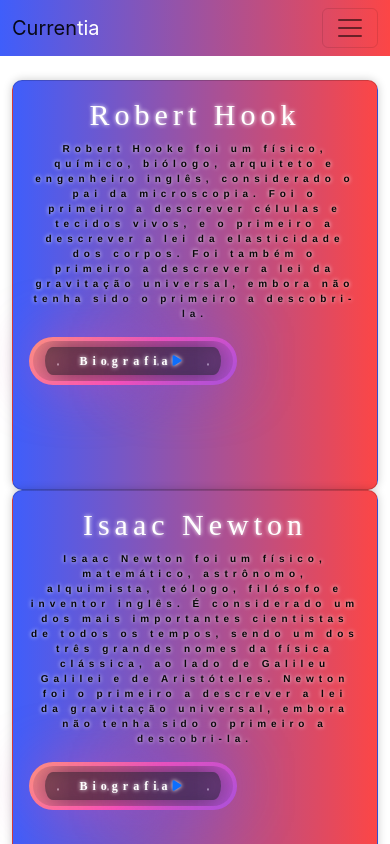
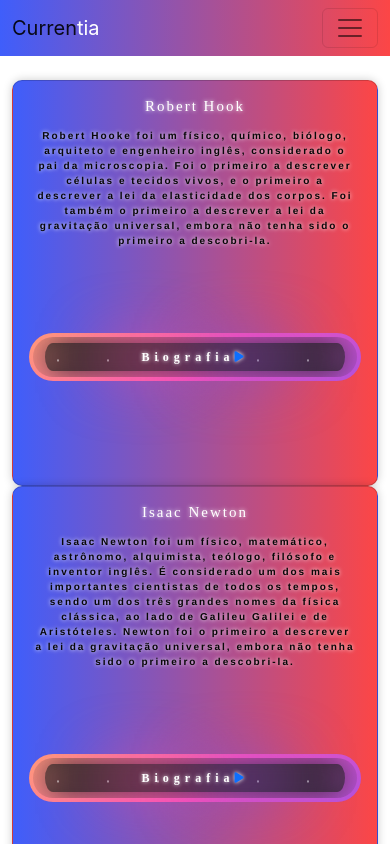
Before and after one commit to benetesla/currentia, a React (Create React App) app: page /fase1 in a window 390 px wide. Shown: the top 844 px of the page. Built offline with nearby package versions, Linux system fonts and the light colour scheme.

Commit message:
Configurando o tamanho dos cards no mobile,configurando o botao(preencendho todo o espaçamento da tela

```diff
--- a/src/Components/Fase1/Fase1.css
+++ b/src/Components/Fase1/Fase1.css
@@ -237,9 +237,29 @@ strong {
 
     }
     .card:hover {
-        transform: scale(1);
+        transform: scale(1.2);
+
+    }
+    .card-title {
+        font-size: 15px;
+        letter-spacing: 2px;
+        color: #FFFFFF;
+        text-shadow: 0 0 4px white;
+        text-align: center;
     }
     .card-text{
-        font-size: 10px;
+        font-size:10px;
+        letter-spacing: 2px;
+        padding: 5px;
+        color: #080808;
+        text-shadow: 0 0 4px white;
+        text-align: center;
+        font-family: 'Franklin Gothic Medium', 'Arial Narrow', Arial, sans-serif;
+        font-weight: 800;
+}
+    .btn{
+        width: 100%;
+        margin: 0;
+        margin-top: 5rem;
     }
 }
```
